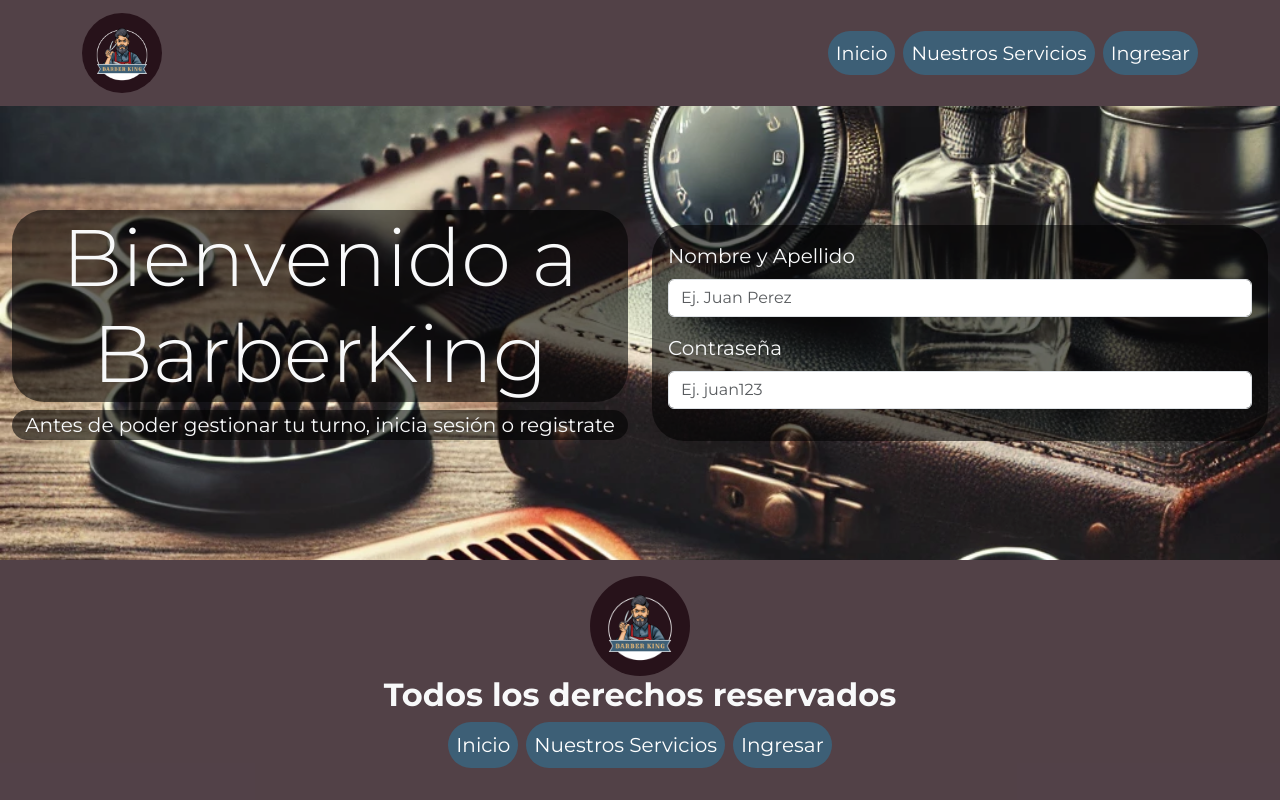
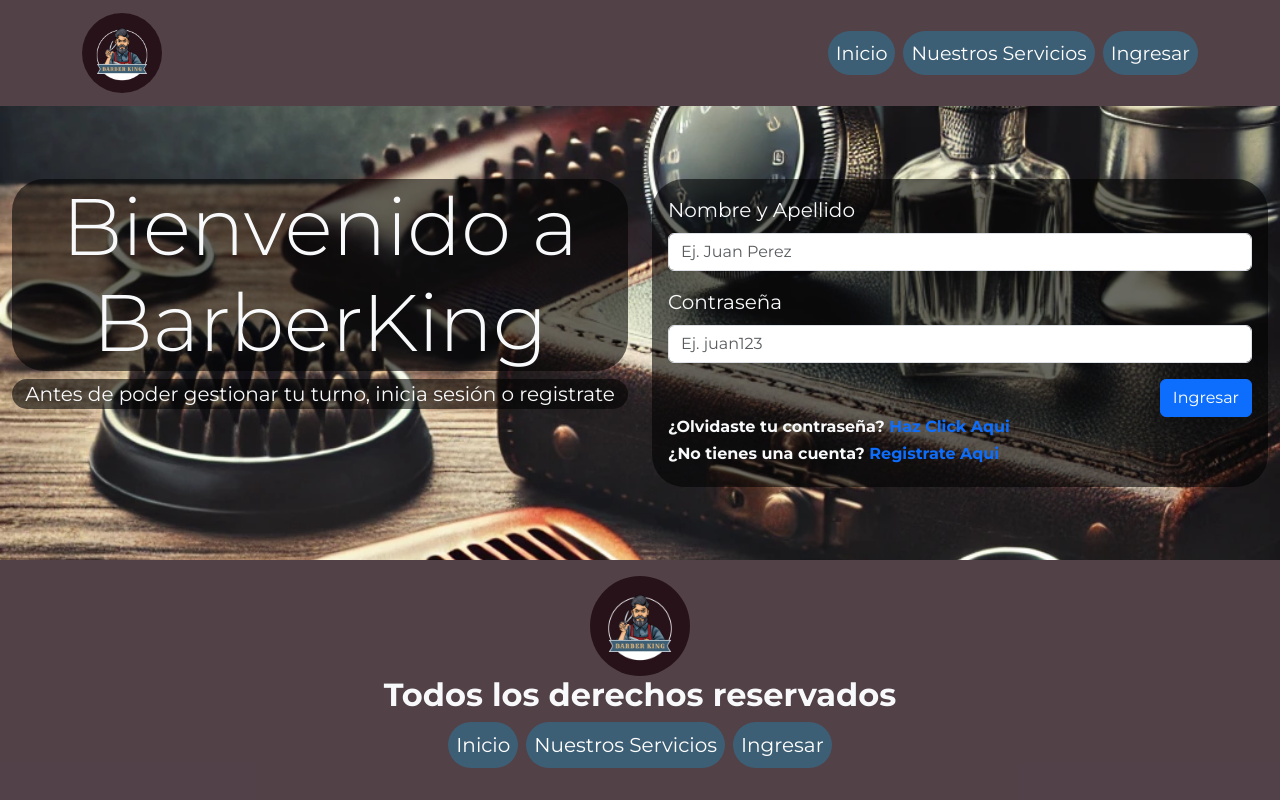
Before and after one commit to Juliancito1/BarberKing, a React (Vite) app: page /ingresar in a window 1280 px wide. Built offline with nearby package versions, Linux system fonts and the light colour scheme.

Commit message:
Se realizo la logica del formulario y se agregaron los links para olvide mi contraseña y registrarse

```diff
--- a/src/components/Login/LoginForm.jsx
+++ b/src/components/Login/LoginForm.jsx
@@ -1,31 +1,88 @@
-import React from 'react'
-import { Form } from 'react-bootstrap'
+import React from "react";
+import { Button, Form } from "react-bootstrap";
+import { useForm } from "react-hook-form";
+import { Link } from "react-router-dom";
 
 const LoginForm = () => {
+
+  const {
+    register,
+    handleSubmit,
+    formState: { errors },
+  } = useForm();
+
+  const login = (formData) => {
+    console.log(formData)
+  }
+
   return (
     <section>
-      <Form className="fondoArticulo text-light p-3 rounded-5">
+      <Form
+        className="fondoArticulo text-light p-3 rounded-5"
+        onSubmit={handleSubmit(login)}
+      >
         <Form.Group className="mb-3">
           <Form.Label className="fs-5">Nombre y Apellido</Form.Label>
           <Form.Control
             className="formInput"
-            required
             type="text"
             placeholder="Ej. Juan Perez"
+            {...register("nombreapellido", {
+              required: "El nombre y apellido es obligatorio",
+              minLength: {
+                value: 3,
+                message: "Minimo 3 carácteres",
+              },
+              maxLength: {
+                value: 30,
+                message: "Maximo 30 carácteres",
+              },
+              pattern: {
+                value: /^[A-Za-z\s]{3,30}$/,
+              },
+            })}
           ></Form.Control>
+          <div className="text-danger">{errors.nombreapellido?.message}</div>
         </Form.Group>
         <Form.Group className="mb-3">
           <Form.Label className="fs-5">Contraseña</Form.Label>
           <Form.Control
             className="formInput"
-            required
             type="text"
             placeholder="Ej. juan123"
+            {...register("password", {
+              required: "La contraseña es obligatoria",
+              minLength: {
+                value: 8,
+                message: "La contraseña debe tener un mínimo de 8 carácteres",
+              },
+              maxLength: {
+                value: 30,
+                message: "La contraseña debe tener un máximo 30 carácteres",
+              },
+              pattern: {
+                value: /^[A-Za-z0-9!@#$%^&*()_\-+=\[\]{}|:;,.?/~]{8,}$/,
+                message:
+                  "La contraseña puede contener letras, numeros y carácteres especiales",
+              },
+            })}
           ></Form.Control>
+          <div className="text-danger">{errors.password?.message}</div>
         </Form.Group>
+        <div className="text-end">
+          <Button type="submit">Ingresar</Button>
+        </div>
+        <h6>
+          ¿Olvidaste tu contraseña?{" "}
+          <Link className="text-decoration-none">Haz Click Aqui</Link>
+        </h6>
+        <h6>
+          ¿No tienes una cuenta?{" "}
+          <Link className="text-decoration-none">Registrate Aqui</Link>
+        </h6>
       </Form>
     </section>
   );
-}
+};
 
-export default LoginForm
+export default LoginForm;
```
